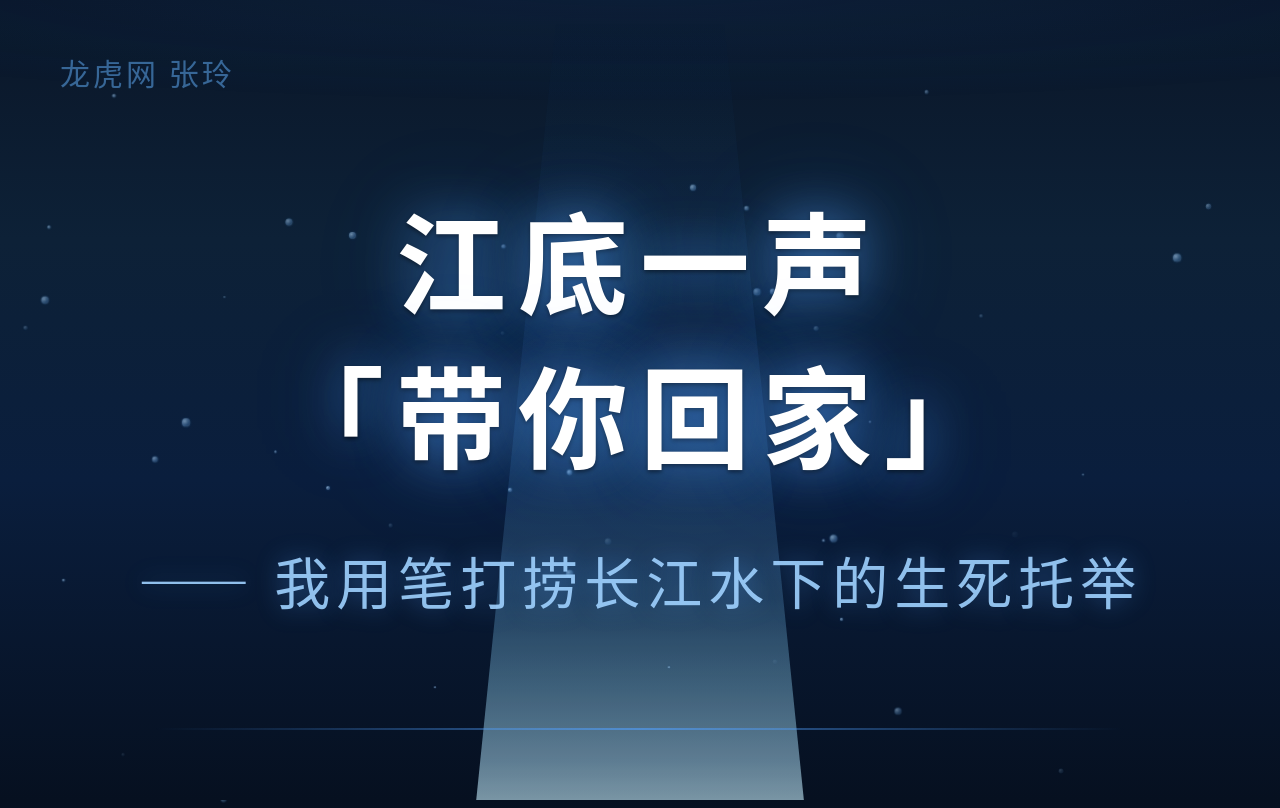
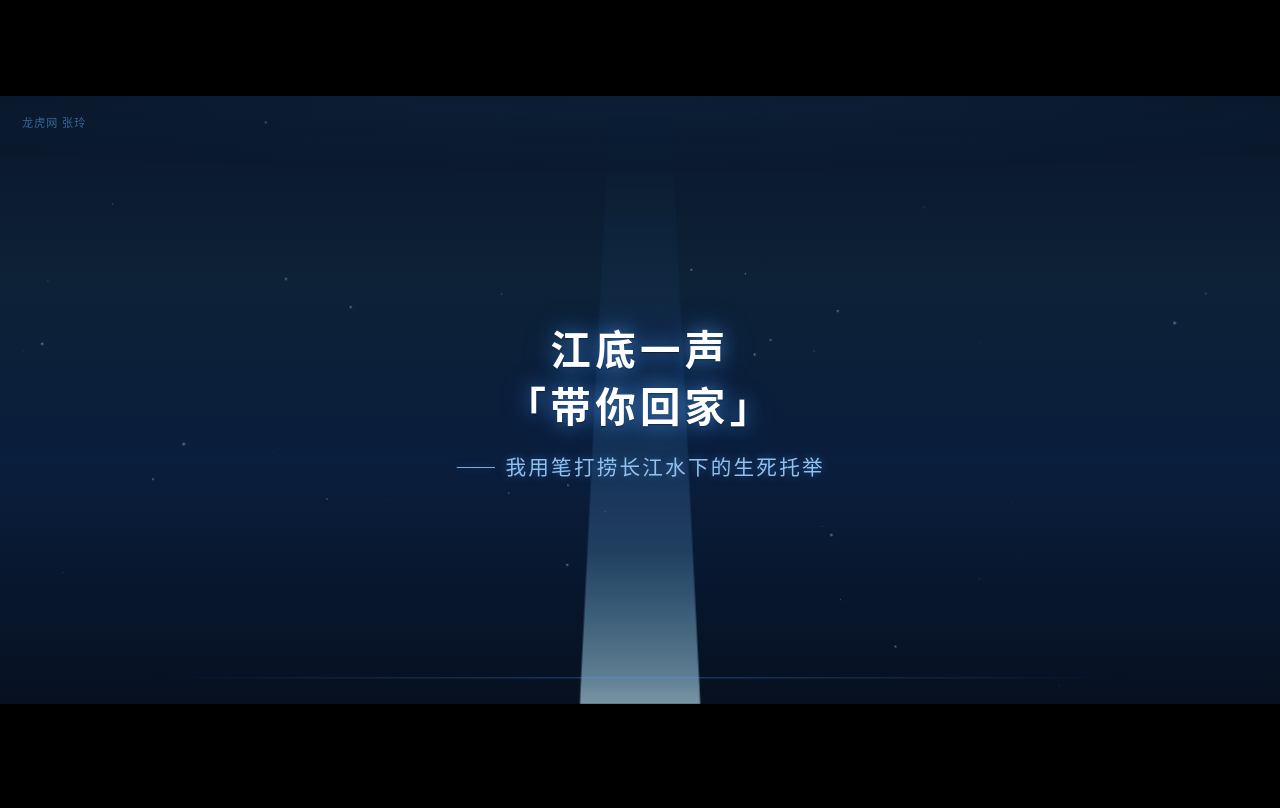
Before and after one commit to jiexi2121/jiangdi-weiguang, a plain HTML site: page wide.html in a window 1280 px wide. Shown: the top 808 px of the page. Drawn offline with Linux system fonts and the light colour scheme.

Commit message:
固定3480:1653比例，根据浏览器宽度等比缩放居中

```diff
--- a/wide.html
+++ b/wide.html
@@ -6,9 +6,22 @@
 <title>江底微光 - 超宽屏版 3480x1653</title>
 <style>
   * { margin: 0; padding: 0; box-sizing: border-box; }
-  body { background: #000; overflow: hidden; font-family: 'Noto Sans CJK SC', 'Microsoft YaHei', sans-serif; }
+  html, body { width: 100%; height: 100%; overflow: hidden; background: #000; font-family: 'Noto Sans CJK SC', 'Microsoft YaHei', sans-serif; }
 
-  .slide { width: 100vw; height: 100vh; position: relative; overflow: hidden; }
+  /* 固定比例 3480:1653，根据浏览器宽度等比缩放，居中 */
+  :root {
+    --ratio-w: 3480;
+    --ratio-h: 1653;
+  }
+  #viewport {
+    position: fixed; top: 50%; left: 50%; transform: translate(-50%, -50%);
+    width: calc(var(--ratio-w) * 1px);
+    height: calc(var(--ratio-h) * 1px);
+    transform-origin: center center;
+    overflow: hidden;
+  }
+
+  .slide { width: calc(var(--ratio-w) * 1px); height: calc(var(--ratio-h) * 1px); position: relative; overflow: hidden; }
 
   #slide1 { background: linear-gradient(180deg, #0a1628 0%, #0d2137 30%, #0a1e3d 60%, #061020 100%); }
   #slide2 { background: linear-gradient(180deg, #061020 0%, #0a1e3d 40%, #0d2137 70%, #0a1628 100%); }
@@ -22,7 +35,6 @@
   }
   @keyframes ripple { 0%,100% { opacity: 0.6; transform: scaleY(1); } 50% { opacity: 1; transform: scaleY(1.05); } }
 
-  /* 光束 - 加宽适配超宽屏 */
   .light-beam {
     position: absolute; bottom: 0; left: 50%; transform: translateX(-50%);
     width: 500px; height: 100%;
@@ -32,7 +44,6 @@
   }
   @keyframes beamPulse { 0%,100% { opacity: 0.65; width: 500px; } 50% { opacity: 1; width: 560px; } }
 
-  /* 气泡 - 更小更细腻 */
   .bubble {
     position: absolute; border-radius: 50%;
     background: radial-gradient(circle at 35% 35%, rgba(180,220,255,0.6), rgba(80,160,240,0.25) 60%, transparent 100%);
@@ -44,15 +55,14 @@
     8% { opacity: 0.8; }
     20% { transform: translateY(-80px) scale(1.05); opacity: 1; }
     80% { opacity: 0.4; }
-    100% { transform: translateY(-110vh) scale(0.3); opacity: 0; }
+    100% { transform: translateY(-1653px) scale(0.3); opacity: 0; }
   }
 
   .content {
     position: absolute; top: 0; left: 0; right: 0; bottom: 0;
     display: flex; flex-direction: column; justify-content: center; align-items: center;
-    z-index: 10; padding: 80px;
+    z-index: 10; padding: 120px;
   }
-  /* 字体放大适配超宽屏 */
   .main-title { font-size: 110px; font-weight: 900; color: #ffffff; text-shadow: 0 0 50px rgba(80,160,255,0.6), 0 0 100px rgba(80,160,255,0.3), 0 2px 4px rgba(0,0,0,0.8); letter-spacing: 12px; text-align: center; line-height: 1.4; }
   .sub-title { font-size: 56px; font-weight: 300; color: rgba(160,210,255,0.9); text-shadow: 0 0 25px rgba(80,160,255,0.4); letter-spacing: 6px; margin-top: 50px; text-align: center; }
   .quote-text { font-size: 90px; font-weight: 700; color: #ffffff; text-shadow: 0 0 40px rgba(80,160,255,0.5), 0 2px 4px rgba(0,0,0,0.8); letter-spacing: 8px; text-align: center; line-height: 1.4; }
@@ -67,6 +77,7 @@
 </style>
 </head>
 <body>
+<div id="viewport">
 
 <!-- 幻灯片1：封面 -->
 <div class="slide" id="slide1">
@@ -125,7 +136,28 @@
   <div class="bottom-line"></div>
 </div>
 
+</div><!-- /viewport -->
+
 <script>
+// 固定比例缩放：根据浏览器宽度算出scale，保持3480:1653
+const RATIO_W = 3480, RATIO_H = 1653;
+const viewport = document.getElementById('viewport');
+
+function resize() {
+  const vw = window.innerWidth;
+  const vh = window.innerHeight;
+  // 按宽度等比缩放，如果高度超出则按高度
+  let scale = vw / RATIO_W;
+  if (scale * RATIO_H > vh) {
+    scale = vh / RATIO_H;
+  }
+  viewport.style.transform = `translate(-50%, -50%) scale(${scale})`;
+}
+
+window.addEventListener('resize', resize);
+resize();
+
+// ---- 气泡 ----
 function createBubbles(containerId, count) {
   const container = document.getElementById(containerId);
   if (!container) return;
```
